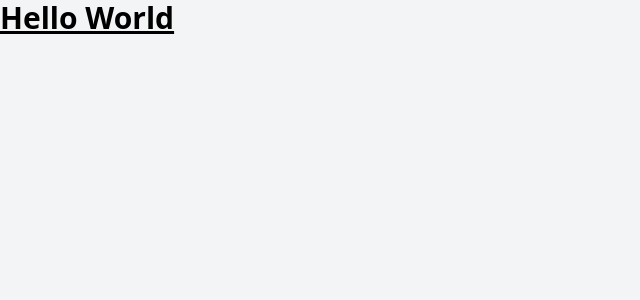
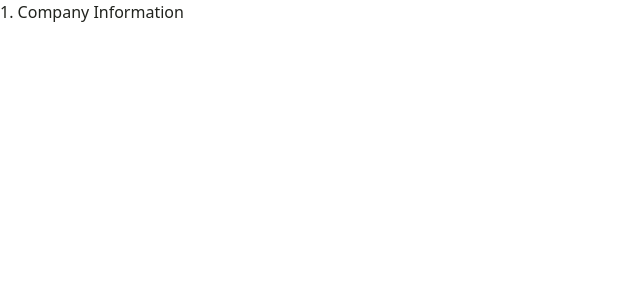
Before and after one commit to daaf-technologies/daaf-website, a SvelteKit app: page / in a window 1280 px wide. Shown: the top 300 px of the page, without its empty margins (0-640 px from the left). Built offline with nearby package versions, Linux system fonts and the light colour scheme.

Commit message:
feat(#20): :sparkles: Started creating a collapse component

```diff
--- /dev/null
+++ b/src/lib/assets/icons/globe.svelte
@@ -0,0 +1,14 @@
+<script lang="ts">
+	const { width = '16', height = '17' } = $props();
+</script>
+
+<svg {width} {height} viewBox="0 0 16 17" fill="none" xmlns="http://www.w3.org/2000/svg">
+	<g opacity="0.5">
+		<path
+			fill-rule="evenodd"
+			clip-rule="evenodd"
+			d="M8.00033 1.16675C12.0504 1.16675 15.3337 4.44999 15.3337 8.50008C15.3337 12.5501 12.0504 15.8334 8.00033 15.8334C3.95024 15.8334 0.666992 12.5501 0.666992 8.50008C0.666992 4.44999 3.95024 1.16675 8.00033 1.16675ZM2.03695 7.83342C2.31233 5.34224 4.11287 3.31073 6.48413 2.6933C5.46639 4.22303 4.84986 5.99129 4.70039 7.83342H2.03695ZM2.03695 9.16675C2.31233 11.6579 4.11287 13.6894 6.48413 14.3069C5.46639 12.7771 4.84986 11.0089 4.70039 9.16675H2.03695ZM9.51653 14.3069C11.8878 13.6894 13.6883 11.6579 13.9637 9.16675H11.3003C11.1508 11.0089 10.5343 12.7771 9.51653 14.3069ZM13.9637 7.83342H11.3003C11.1508 5.99129 10.5343 4.22303 9.51653 2.6933C11.8878 3.31073 13.6883 5.34224 13.9637 7.83342ZM8.00033 2.86728C9.11346 4.30137 9.79446 6.02463 9.96193 7.83342H6.03872C6.20619 6.02463 6.88719 4.30137 8.00033 2.86728ZM8.00033 14.1329C6.88719 12.6988 6.20619 10.9755 6.03872 9.16675H9.96193C9.79446 10.9755 9.11346 12.6988 8.00033 14.1329Z"
+			fill="#51636F"
+		/>
+	</g>
+</svg>
--- /dev/null
+++ b/src/lib/assets/icons/index.ts
@@ -0,0 +1,6 @@
+import Plus from './plus.svelte';
+import Minus from './minus.svelte';
+import Mail from './mail.svelte';
+import Globe from './globe.svelte';
+
+export { Plus, Minus, Mail, Globe };
--- /dev/null
+++ b/src/lib/assets/icons/mail.svelte
@@ -0,0 +1,14 @@
+<script lang="ts">
+	const { width = '16', height = '17' } = $props();
+</script>
+
+<svg {width} {height} viewBox="0 0 16 17" fill="none" xmlns="http://www.w3.org/2000/svg">
+	<path
+		opacity="0.5"
+		d="M1.33301 5.16675L6.77627 8.97701C7.21707 9.28561 7.43747 9.43988 7.67721 9.49961C7.88894 9.55241 8.11041 9.55241 8.32214 9.49961C8.56187 9.43988 8.78227 9.28561 9.22307 8.97701L14.6663 5.16675M4.53301 13.8334H11.4663C12.5865 13.8334 13.1465 13.8334 13.5743 13.6154C13.9507 13.4237 14.2566 13.1177 14.4483 12.7414C14.6663 12.3135 14.6663 11.7535 14.6663 10.6334V6.36675C14.6663 5.24664 14.6663 4.68659 14.4483 4.25877C14.2566 3.88244 13.9507 3.57648 13.5743 3.38473C13.1465 3.16675 12.5865 3.16675 11.4663 3.16675H4.53301C3.4129 3.16675 2.85285 3.16675 2.42503 3.38473C2.0487 3.57648 1.74274 3.88244 1.55099 4.25877C1.33301 4.68659 1.33301 5.24664 1.33301 6.36675V10.6334C1.33301 11.7535 1.33301 12.3135 1.55099 12.7414C1.74274 13.1177 2.0487 13.4237 2.42503 13.6154C2.85285 13.8334 3.4129 13.8334 4.53301 13.8334Z"
+		stroke="#51636F"
+		stroke-width="1.5"
+		stroke-linecap="round"
+		stroke-linejoin="round"
+	/>
+</svg>
--- /dev/null
+++ b/src/lib/assets/icons/minus.svelte
@@ -0,0 +1,13 @@
+<script lang="ts">
+	const { width = '24', height = '24' } = $props();
+</script>
+
+<svg {width} {height} viewBox="0 0 24 24" fill="none" xmlns="http://www.w3.org/2000/svg">
+	<path
+		d="M4 12H20"
+		stroke="#696969"
+		stroke-width="1.6"
+		stroke-linecap="round"
+		stroke-linejoin="round"
+	/>
+</svg>
--- /dev/null
+++ b/src/lib/assets/icons/plus.svelte
@@ -0,0 +1,13 @@
+<script lang="ts">
+	const { width = '24', height = '24' } = $props();
+</script>
+
+<svg {width} {height} viewBox="0 0 24 24" fill="none" xmlns="http://www.w3.org/2000/svg">
+	<path
+		d="M12 4V20M4 12H20"
+		stroke="#696969"
+		stroke-width="1.6"
+		stroke-linecap="round"
+		stroke-linejoin="round"
+	/>
+</svg>
--- /dev/null
+++ b/src/lib/components/collapse/collapse.svelte
@@ -0,0 +1,55 @@
+<script lang="ts">
+	import { Globe, Mail } from '$lib/assets/icons';
+
+	let open = $state(false);
+</script>
+
+<div>
+	<div class="collapse-wrapper">
+		<button class="collapse-header" onclick={() => (open = !open)}>1. Company Information</button>
+
+		{#if open}
+			<div class="collapse-body">
+				<div class="flex flex-col gap-4">
+					<p>
+						This website is operated by DAFF FZ-LLC, a technology consulting and software
+						engineering firm based in Dubai, United Arab Emirates.
+					</p>
+
+					<div class="flex gap-4">
+						<div
+							class="flex items-center gap-2 rounded-[10px] border border-[#CADFC7] bg-[#E2FADF] px-2.5 py-3"
+						>
+							<Globe />
+							<a href="https://daff.ae">https://daaf.ae</a>
+						</div>
+
+						<div
+							class="flex items-center gap-2 rounded-[10px] border border-[#CADFC7] bg-[#E2FADF] px-2.5 py-3"
+						>
+							<Mail />
+							<a href="admin@daff.ae">admin@daff.ae</a>
+						</div>
+					</div>
+				</div>
+			</div>
+		{/if}
+	</div>
+</div>
+
+<style>
+	.collapse-wrapper {
+		display: flex;
+		flex-direction: column;
+		align-items: flex-start;
+		gap: 16px;
+	}
+	.collapse-header {
+		cursor: pointer;
+		color: #21231e;
+	}
+
+	.collapse-body {
+		color: #51636f;
+	}
+</style>
--- /dev/null
+++ b/src/lib/components/collapse/index.ts
@@ -0,0 +1,3 @@
+import Collapse from './collapse.svelte';
+
+export default Collapse;
--- a/src/routes/+page.svelte
+++ b/src/routes/+page.svelte
@@ -1,8 +1,18 @@
-<h1 class="text-3xl font-bold underline">Hello World</h1>
+<script>
+	import Collapse from '$lib/components/collapse/collapse.svelte';
 
-<style lang="postcss">
-	@reference "tailwindcss";
-	:global(html) {
-		background-color: theme(--color-gray-100);
-	}
+	const items = [
+		{
+			id: '1',
+			title: 'Company',
+			body: 'Body'
+		}
+	];
+</script>
+
+<div>
+	<Collapse />
+</div>
+
+<style>
 </style>
```
Also changed, not shown: src/lib/components/collapse/primary-collapse/company-information.svelte (added), src/lib/components/collapse/primary-collapse/index.svelte (added).
